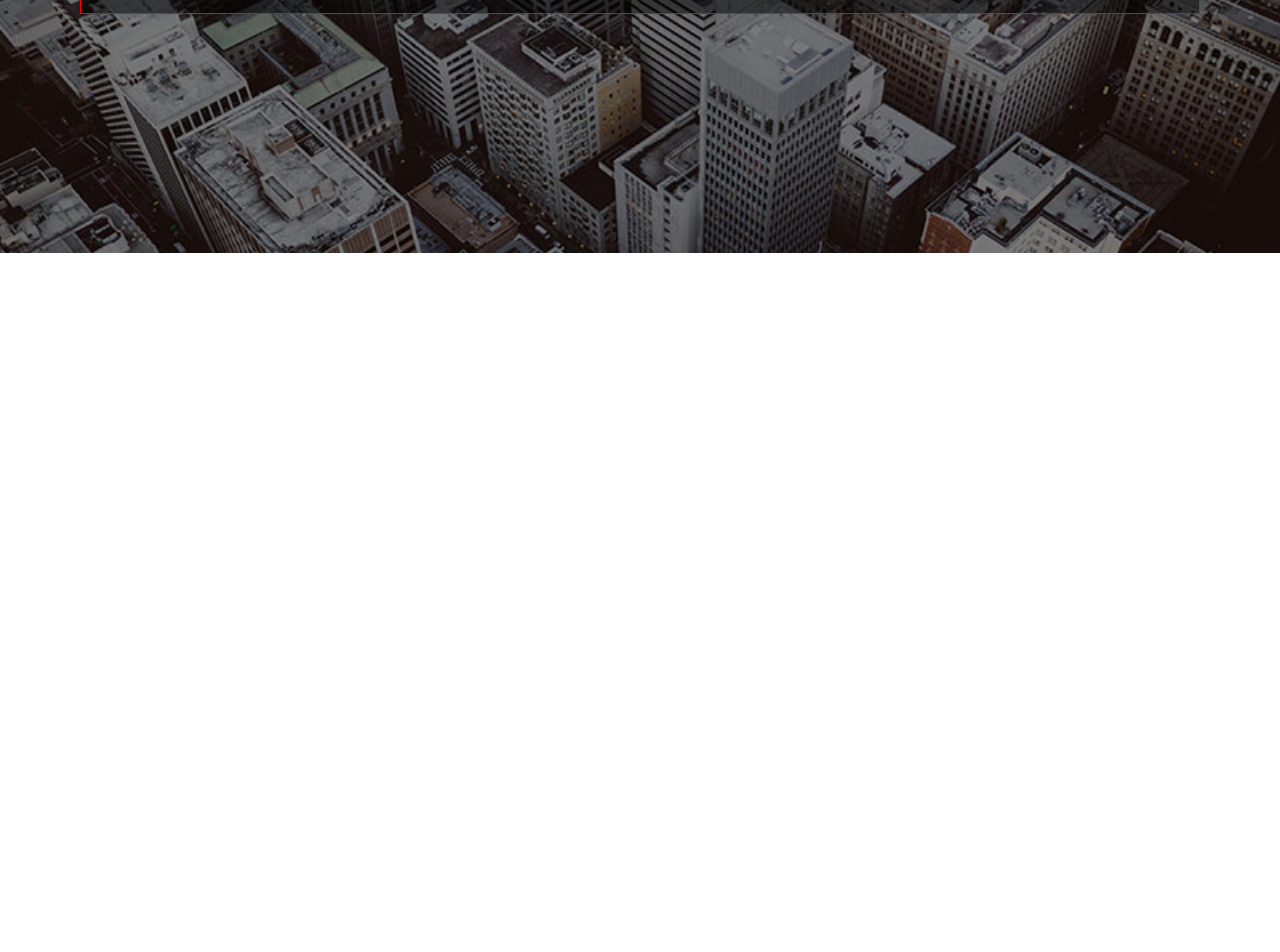
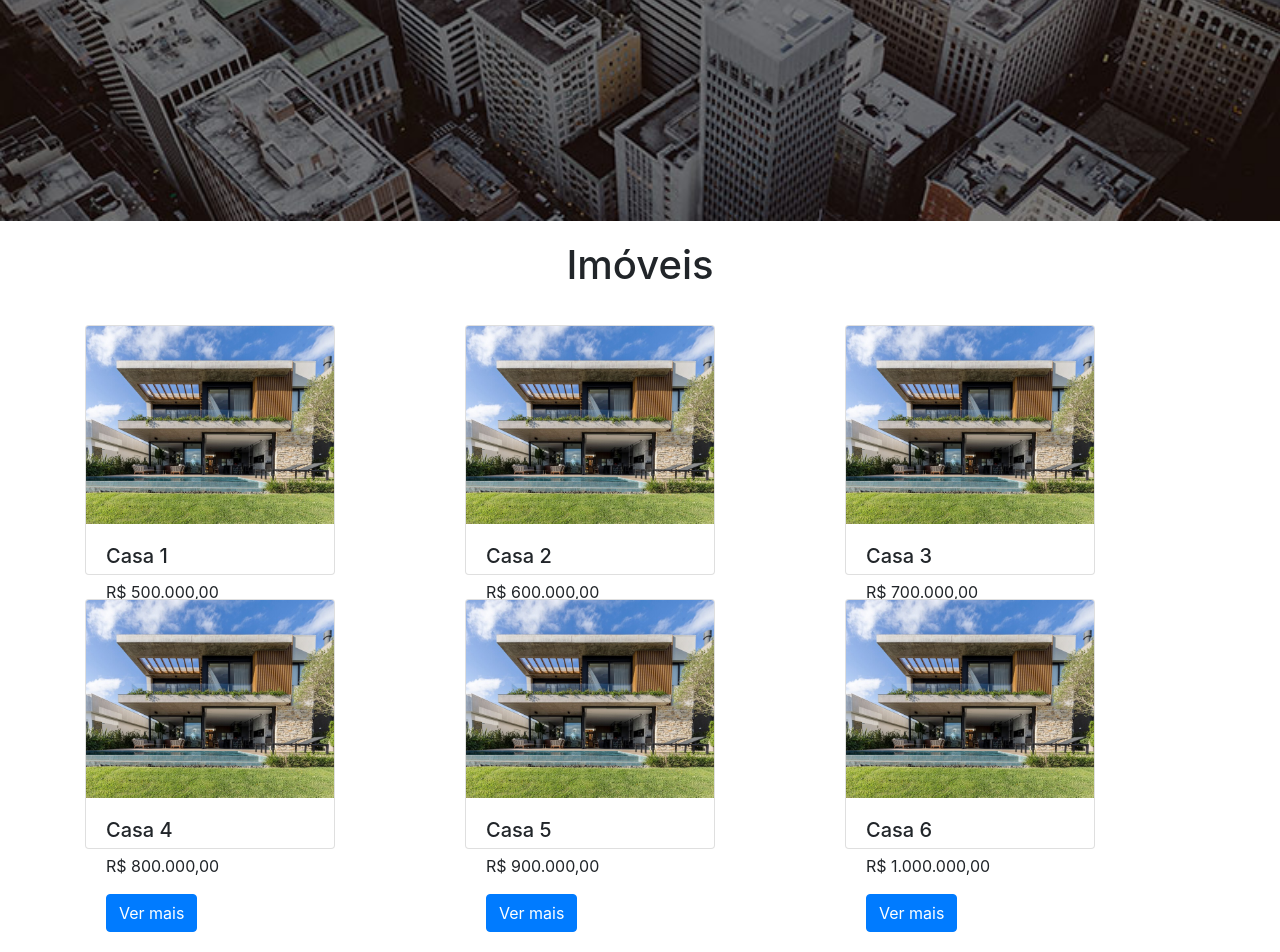
Before and after one commit to PedroPenhaa/AdrielClaro_Corretor, a website: page index.html in a window 1280 px wide. Shown: the part 569-1521 px from the top of the page. Before the commit the page ends 822 px from the top, so only its background shows below. Drawn offline with nearby package versions, Linux system fonts and the light colour scheme.

Commit message:
Featch: Start section imóvies

```diff
--- a/index.html
+++ b/index.html
@@ -30,6 +30,7 @@
          </div>
       </header>
 
+      <!-- Home -->
       <section class="container-fluid" id="s__home"
          style="background-image: url('./assets/bg/bg.jpg'); background-size: cover; background-repeat: no-repeat;">
 
@@ -62,13 +63,93 @@
             </div>
          </div>
 
-
-
-
-
          </div>
 
       </section>
+
+     <!-- Imóveis -->
+     <section class="container-fluid" id="s__imoveis">
+      <div class="title">
+         <h1> Imóveis </h1>
+      </div>
+
+      <div class="container">
+         <div class="row mt-2">
+            <!-- Card 1 -->
+            <div class="col-md-4">
+               <div class="card">
+                  <img src="./assets/bg/casa_1.jpg" alt="Imóvel" class="card-img-top img-fluid">
+                  <div class="card-body">
+                     <h5 class="card-title">Casa 1</h5>
+                     <p class="card-text">R$ 500.000,00</p>
+                     <a href="#" class="btn btn-primary">Ver mais</a>
+                  </div>
+               </div>
+            </div>
+            <!-- Card 2 -->
+            <div class="col-md-4">
+               <div class="card">
+                  <img src="./assets/bg/casa_1.jpg" alt="Imóvel" class="card-img-top img-fluid">
+                  <div class="card-body">
+                     <h5 class="card-title">Casa 2</h5>
+                     <p class="card-text">R$ 600.000,00</p>
+                     <a href="#" class="btn btn-primary">Ver mais</a>
+                  </div>
+               </div>
+            </div>
+            <!-- Card 3 -->
+            <div class="col-md-4">
+               <div class="card">
+                  <img src="./assets/bg/casa_1.jpg" alt="Imóvel" class="card-img-top img-fluid">
+                  <div class="card-body">
+                     <h5 class="card-title">Casa 3</h5>
+                     <p class="card-text">R$ 700.000,00</p>
+                     <a href="#" class="btn btn-primary">Ver mais</a>
+                  </div>
+               </div>
+            </div>
+         </div>
+
+         <div class="row mt-4">
+            <!-- Card 4 -->
+            <div class="col-md-4">
+               <div class="card">
+                  <img src="./assets/bg/casa_1.jpg" alt="Imóvel" class="card-img-top img-fluid">
+                  <div class="card-body">
+                     <h5 class="card-title">Casa 4</h5>
+                     <p class="card-text">R$ 800.000,00</p>
+                     <a href="#" class="btn btn-primary">Ver mais</a>
+                  </div>
+               </div>
+            </div>
+            <!-- Card 5 -->
+            <div class="col-md-4">
+               <div class="card">
+                  <img src="./assets/bg/casa_1.jpg" alt="Imóvel" class="card-img-top img-fluid">
+                  <div class="card-body">
+                     <h5 class="card-title">Casa 5</h5>
+                     <p class="card-text">R$ 900.000,00</p>
+                     <a href="#" class="btn btn-primary">Ver mais</a>
+                  </div>
+               </div>
+            </div>
+            <!-- Card 6 -->
+            <div class="col-md-4">
+               <div class="card">
+                  <img src="./assets/bg/casa_1.jpg" alt="Imóvel" class="card-img-top img-fluid">
+                  <div class="card-body">
+                     <h5 class="card-title">Casa 6</h5>
+                     <p class="card-text">R$ 1.000.000,00</p>
+                     <a href="#" class="btn btn-primary">Ver mais</a>
+                  </div>
+               </div>
+            </div>
+         </div>
+      </div>
+
+      </div>
+
+   </section>
 
 
    </main>
--- a/scss/_header.scss
+++ b/scss/_header.scss
@@ -1,6 +1,6 @@
 header {
    background-color: #0B0A0D;
-   height: calc(22vh);
+   height: calc(18vh);
 
    .custom-header {
      display: flex;
@@ -12,7 +12,7 @@ header {
        @include flex(column, center, center);
 
        img {
-         width: 8rem;
+         width: 6rem;
          height: auto;
        }
 
--- a/scss/_page-home.scss
+++ b/scss/_page-home.scss
@@ -1,6 +1,9 @@
+section{
+      width: 100%;
+      height: calc(100vh - 9.6rem);
+}
+
 #s__home {
-   width: 100%;
-   height: calc(100vh - 9.6rem);
    background-color: red;
    background-image: url('../assets/bg/bg.jpg');
    background-size: cover;
@@ -50,3 +53,24 @@
       }
    }
 }
+
+
+#s__imoveis{
+   @include flex(column, center, center);
+   gap: 20px;
+   .container{
+      .row{
+
+         .card{
+            width: 250px;
+            height: 250px;
+            img{
+
+            }
+            .card-body{
+
+            }
+         }
+         }
+      }
+   }
```
Also changed, not shown: assets/bg/casa_1.jpg (added), dist/css/main.css, 1 other file.
